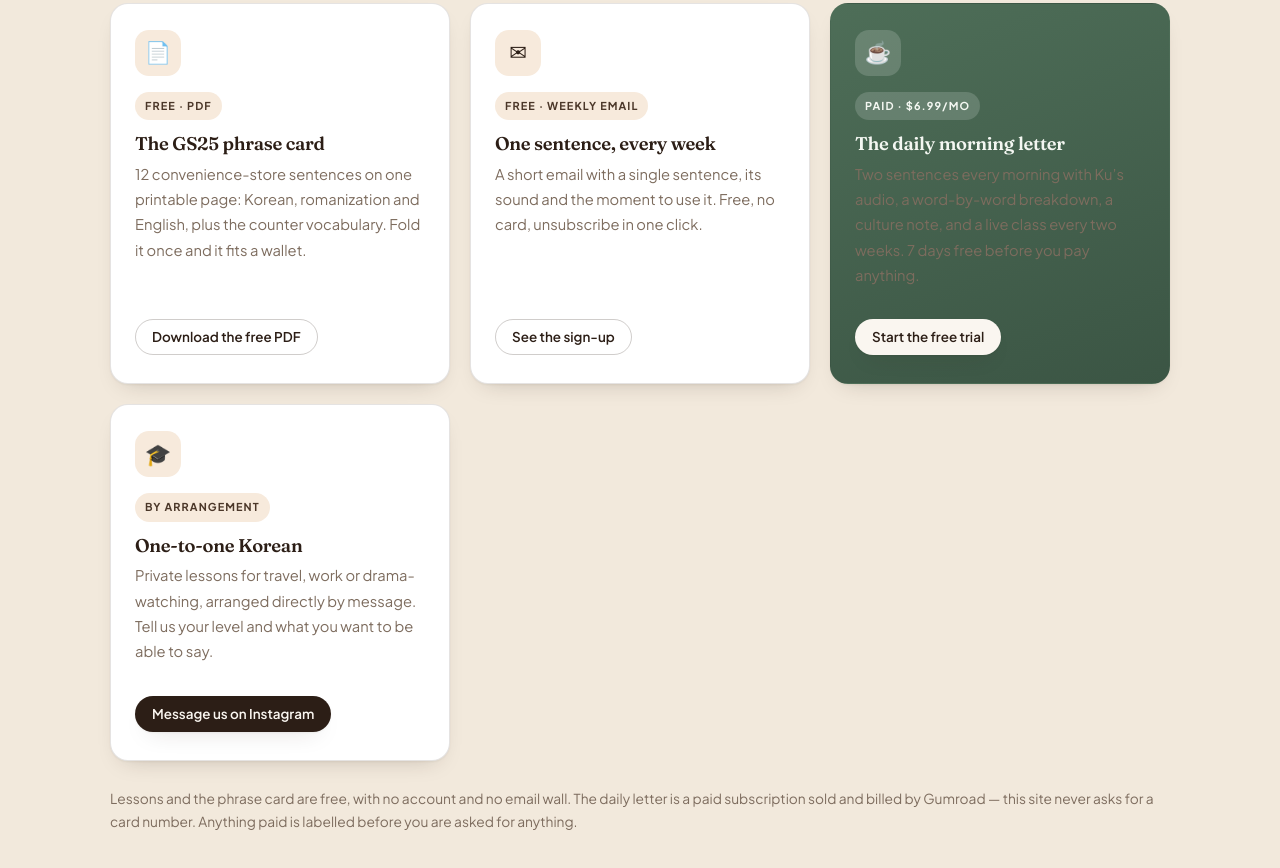
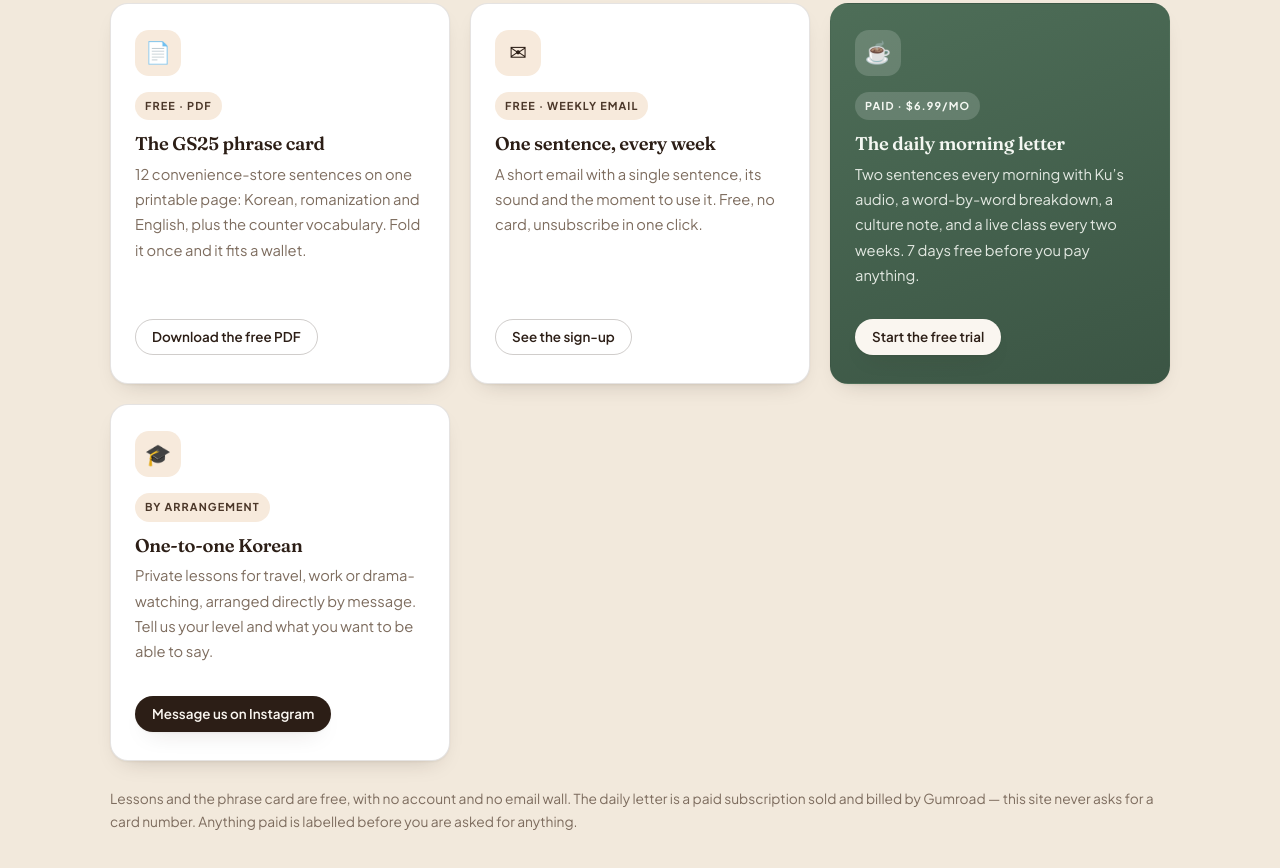
Before and after one commit to mountinr-gif/cupofcoffee-korean, a plain HTML site: page index.html in a window 1280 px wide. Shown: the part 3658-4526 px from the top of the page. Drawn offline with Linux system fonts and the light colour scheme.

Commit message:
Fix body text contrast on the sage accent offer card

```diff
--- a/assets/css/style.css
+++ b/assets/css/style.css
@@ -1621,6 +1621,9 @@ table.vocab .roman {
 }
 .side-card .btn + .btn { margin-top: 8px; }
 
+/* accent offer card: keep body copy readable on the sage panel */
+.offer-card--accent p { color: rgba(244, 247, 242, 0.9); }
+
 /* full-width paid offer */
 .brew {
   display: grid;
```
